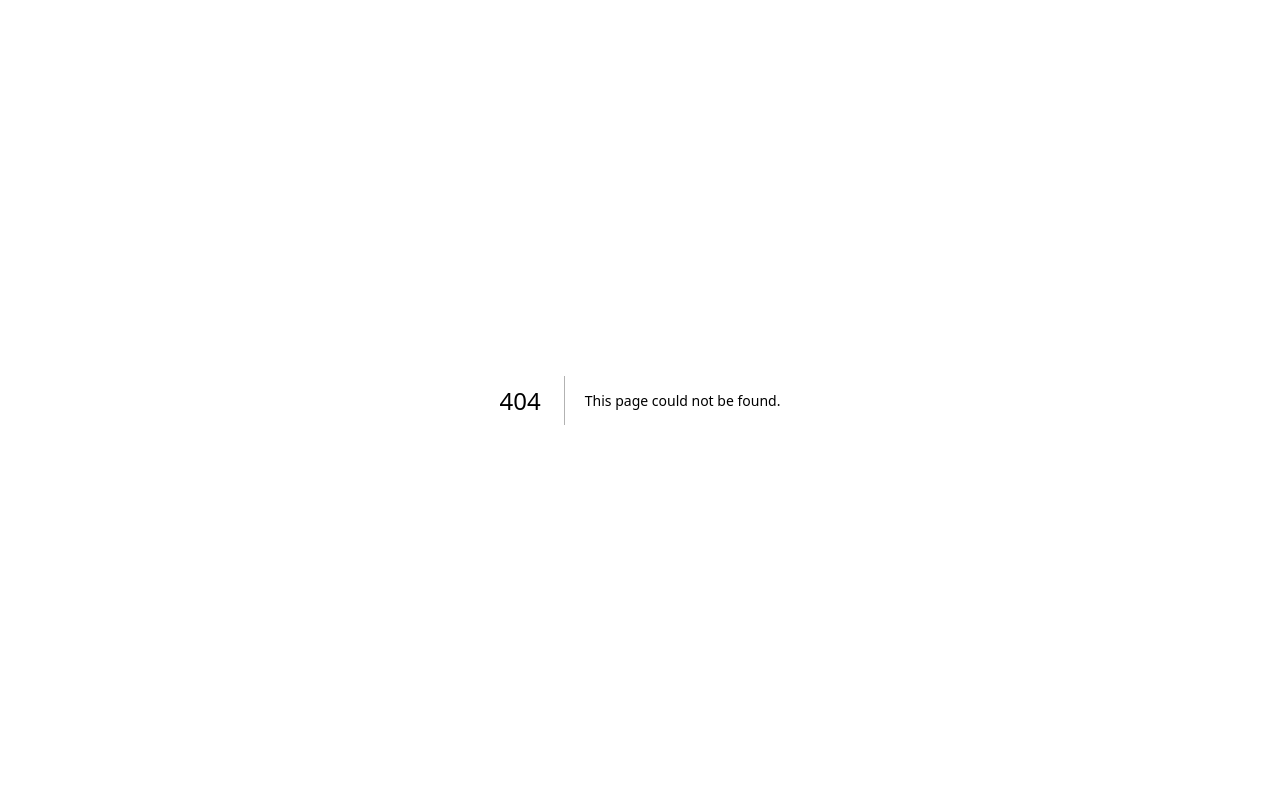
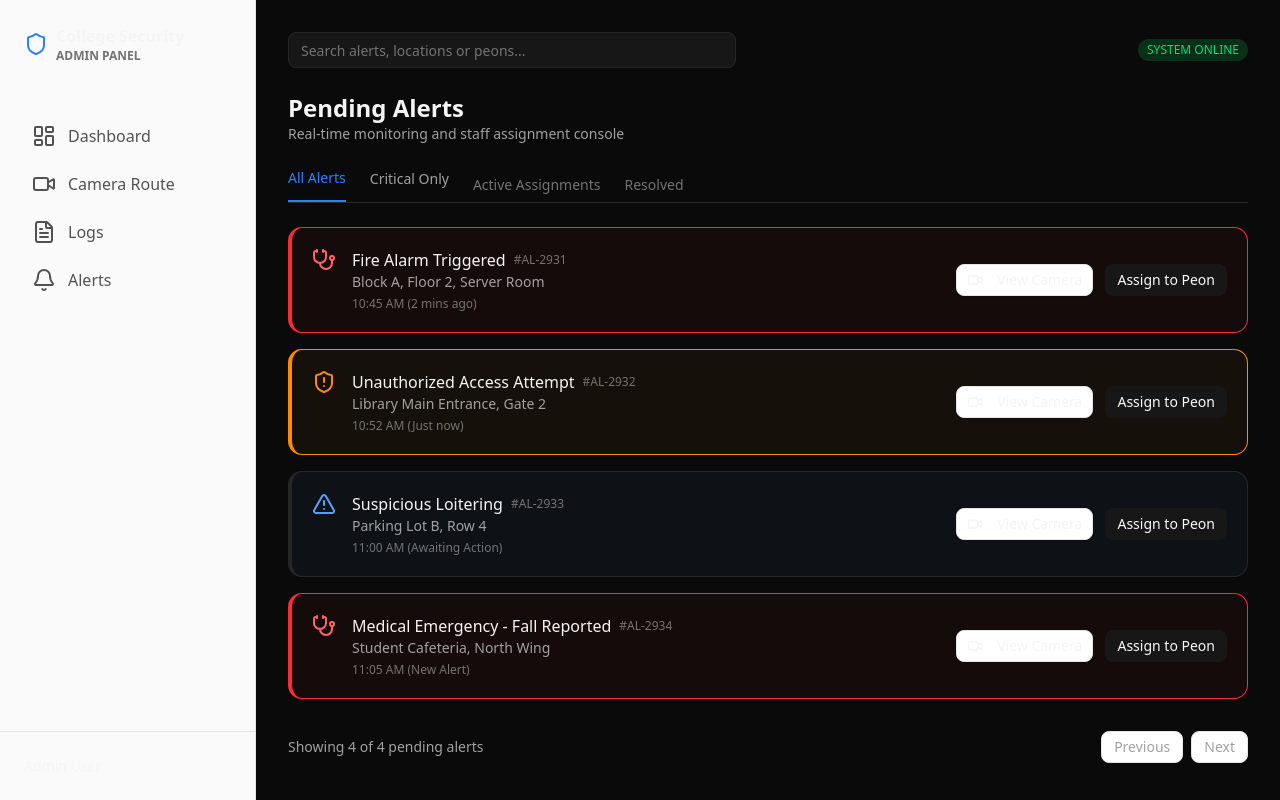
Before and after one commit to SHIVAMYADAV25/hackathon_2026, a Next.js app: page /alerts in a window 1280 px wide. Before the commit this address had no page. Built offline with nearby package versions, Linux system fonts and the light colour scheme.

Commit message:
set provider for UI and also dark and light mode also added

```diff
--- a/app/(auth)/guard/alerts/page.tsx
+++ /dev/null
@@ -1,20 +0,0 @@
-import { auth } from "@clerk/nextjs/server";
-
-export default function GuardAlerts() {
-    //@ts-ignore
-  const { sessionClaims } = auth();
-
-  return (
-    <div>
-      <h1>Guard Alerts</h1>
-      <p>Role: {sessionClaims?.publicMetadata?.role}</p>
-
-      <ul>
-        <li>View alerts</li>
-        <li>Accept alert</li>
-        <li>Resolve alert</li>
-        <li>View logs</li>
-      </ul>
-    </div>
-  );
-}
--- /dev/null
+++ b/app/alerts/page.tsx
@@ -0,0 +1,207 @@
+"use client"
+import { JSX, useContext, useState } from "react"
+import { Button } from "@/components/ui/button"
+import { Badge } from "@/components/ui/badge"
+import { Input } from "@/components/ui/input"
+import {
+  AlertTriangle,
+  Flame,
+  ShieldAlert,
+  Stethoscope,
+  Search,
+  Video
+} from "lucide-react"
+import SideBar from "@/components/SideBar"
+import { UserMode } from "@/context/ModeContext"
+
+/* ---------------- TYPES ---------------- */
+
+type Severity = "CRITICAL" | "HIGH" | "MEDIUM"
+
+interface AlertItem {
+  id: string
+  title: string
+  location: string
+  time: string
+  severity: Severity
+}
+
+/* ---------------- PAGE ---------------- */
+
+const Alerts: React.FC = () => {
+  const {dark, setDark} = useContext(UserMode);
+  const [filter, setFilter] = useState<"ALL" | "CRITICAL">("ALL")
+
+  const alerts: AlertItem[] = [
+    {
+      id: "AL-2931",
+      title: "Fire Alarm Triggered",
+      location: "Block A, Floor 2, Server Room",
+      time: "10:45 AM (2 mins ago)",
+      severity: "CRITICAL"
+    },
+    {
+      id: "AL-2932",
+      title: "Unauthorized Access Attempt",
+      location: "Library Main Entrance, Gate 2",
+      time: "10:52 AM (Just now)",
+      severity: "HIGH"
+    },
+    {
+      id: "AL-2933",
+      title: "Suspicious Loitering",
+      location: "Parking Lot B, Row 4",
+      time: "11:00 AM (Awaiting Action)",
+      severity: "MEDIUM"
+    },
+    {
+      id: "AL-2934",
+      title: "Medical Emergency - Fall Reported",
+      location: "Student Cafeteria, North Wing",
+      time: "11:05 AM (New Alert)",
+      severity: "CRITICAL"
+    }
+  ]
+
+  const filteredAlerts =
+    filter === "CRITICAL"
+      ? alerts.filter(a => a.severity === "CRITICAL")
+      : alerts
+
+  return (
+    <div className="min-h-screen bg-neutral-950 text-neutral-100 flex">
+
+      {/* SIDEBAR */}
+      <SideBar />
+
+      {/* MAIN */}
+      <main className="flex-1 p-8">
+
+        {/* TOP BAR */}
+        <div className="flex justify-between items-center mb-6">
+          <Input
+            placeholder="Search alerts, locations or peons..."
+            className="max-w-md bg-neutral-900 border-neutral-800"
+            // icon={<Search />}
+          />
+          <Badge className="bg-green-500/20 text-green-400">
+            SYSTEM ONLINE
+          </Badge>
+        </div>
+
+        {/* HEADER */}
+        <div className="mb-6">
+          <h1 className="text-2xl font-semibold">Pending Alerts</h1>
+          <p className="text-sm text-neutral-400">
+            Real-time monitoring and staff assignment console
+          </p>
+        </div>
+
+        {/* FILTER TABS */}
+        <div className="flex items-center gap-6 border-b border-neutral-800 mb-6 text-sm">
+          <button
+            onClick={() => setFilter("ALL")}
+            className={`pb-3 ${
+              filter === "ALL"
+                ? "text-blue-500 border-b-2 border-blue-500"
+                : "text-neutral-400"
+            }`}
+          >
+            All Alerts
+          </button>
+
+          <button
+            onClick={() => setFilter("CRITICAL")}
+            className={`pb-3 ${
+              filter === "CRITICAL"
+                ? "text-red-400 border-b-2 border-red-400"
+                : "text-neutral-400"
+            }`}
+          >
+            Critical Only
+          </button>
+
+          <span className="text-neutral-500">Active Assignments</span>
+          <span className="text-neutral-500">Resolved</span>
+        </div>
+
+        {/* ALERT LIST */}
+        <div className="space-y-4">
+          {filteredAlerts.map(alert => (
+            <AlertCard key={alert.id} alert={alert} />
+          ))}
+        </div>
+
+        {/* FOOTER */}
+        <div className="flex justify-between items-center mt-8 text-sm text-neutral-400">
+          <p>Showing {filteredAlerts.length} of {alerts.length} pending alerts</p>
+          <div className="flex gap-2">
+            <Button size="sm" variant="outline">Previous</Button>
+            <Button size="sm" variant="outline">Next</Button>
+          </div>
+        </div>
+
+      </main>
+    </div>
+  )
+}
+
+export default Alerts
+
+/* ---------------- COMPONENTS ---------------- */
+
+interface AlertCardProps {
+  alert: AlertItem
+}
+
+const AlertCard: React.FC<AlertCardProps> = ({ alert }) => {
+  const severityStyles: Record<Severity, string> = {
+    CRITICAL: "border-l-4 border-red-500 bg-red-500/5",
+    HIGH: "border-l-4 border-orange-400 bg-orange-400/5",
+    MEDIUM: "border-l-4 border-blue-400 bg-blue-400/5"
+  }
+
+  const severityIcon: Record<Severity, JSX.Element> = {
+    CRITICAL: <Stethoscope className="text-red-400" />,
+    HIGH: <ShieldAlert className="text-orange-400" />,
+    MEDIUM: <AlertTriangle className="text-blue-400" />
+  }
+
+  return (
+    <div
+      className={`flex justify-between items-center p-5 rounded-xl border border-neutral-800 ${severityStyles[alert.severity]}`}
+    >
+      <div className="flex items-start gap-4">
+        {severityIcon[alert.severity]}
+
+        <div>
+          <h3 className="font-medium flex items-center gap-2">
+            {alert.title}
+            <span className="text-xs text-neutral-500">
+              #{alert.id}
+            </span>
+          </h3>
+
+          <p className="text-sm text-neutral-400">
+            {alert.location}
+          </p>
+
+          <p className="text-xs text-neutral-500 mt-1">
+            {alert.time}
+          </p>
+        </div>
+      </div>
+
+      <div className="flex items-center gap-3">
+        <Button size="sm" variant="outline">
+          <Video className="w-4 h-4 mr-2" />
+          View Camera
+        </Button>
+
+        <Button size="sm">
+          Assign to Peon
+        </Button>
+      </div>
+    </div>
+  )
+}
--- a/app/camera/page.tsx
+++ b/app/camera/page.tsx
@@ -1,5 +1,5 @@
 "use client"
-import { useState, useEffect, type ReactNode } from "react"
+import { useState, useEffect, type ReactNode, useContext } from "react"
 import { Button } from "@/components/ui/button"
 import { Switch } from "@/components/ui/switch"
 import { Badge } from "@/components/ui/badge"
@@ -17,6 +17,7 @@ import {
   Settings2Icon
 } from "lucide-react"
 import SideBar from "@/components/SideBar"
+import { UserMode } from "@/context/ModeContext"
 
 /* ---------------- TYPES ---------------- */
 
@@ -41,7 +42,7 @@ interface CameraCardProps {
 /* ---------------- PAGE ---------------- */
 
 const CameraRoute: React.FC = () => {
-  const [dark, setDark] = useState<boolean>(false)
+  const {dark, setDark} = useContext(UserMode);
 
   useEffect(() => {
     if (dark) document.documentElement.classList.add("dark")
--- a/app/dashboard/page.tsx
+++ b/app/dashboard/page.tsx
@@ -1,6 +1,6 @@
 "use client";
 
-import { useState, useEffect, JSX } from "react";
+import { useState, useEffect, JSX, useContext } from "react";
 import { useAuth } from "@clerk/nextjs";
 import LogoutButton from "@/components/LogoutButton";
 
@@ -22,12 +22,13 @@ import {
 } from "lucide-react";
 import Link from "next/link";
 import SideBar from "@/components/SideBar";
+import { UserMode } from "@/context/ModeContext";
 
 /* ================= PAGE ================= */
 
 export default function AdminDashboard(): JSX.Element {
   const { isLoaded, userId } = useAuth();
-  const [dark, setDark] = useState(false);
+  const {dark, setDark} = useContext(UserMode);
 
   useEffect(() => {
     if (dark) document.documentElement.classList.add("dark");
--- a/app/layout.tsx
+++ b/app/layout.tsx
@@ -2,6 +2,7 @@ import type { Metadata } from "next";
 import { Geist, Geist_Mono } from "next/font/google";
 import "./globals.css";
 import { ClerkProvider } from "@clerk/nextjs";
+import Provider from "./provider";
 
 const geistSans = Geist({
   variable: "--font-geist-sans",
@@ -29,7 +30,9 @@ export default function RootLayout({
       <body
         className={`${geistSans.variable} ${geistMono.variable} antialiased`}
       >
-        {children}
+        <Provider>
+          {children}
+        </Provider>
       </body>
     </html>
     </ClerkProvider>
--- a/app/logs/page.tsx
+++ b/app/logs/page.tsx
@@ -1,5 +1,5 @@
 "use client"
-import { type ReactNode, useEffect, useState } from "react"
+import { type ReactNode, useContext, useEffect, useState } from "react"
 import { Button } from "@/components/ui/button"
 import { Badge } from "@/components/ui/badge"
 import { Input } from "@/components/ui/input"
@@ -16,6 +16,7 @@ import {
   Moon
 } from "lucide-react"
 import SideBar from "@/components/SideBar"
+import { UserMode } from "@/context/ModeContext"
 
 /* ---------------- TYPES ---------------- */
 
@@ -53,7 +54,7 @@ interface StatCardProps {
 /* ---------------- PAGE ---------------- */
 
 const SecurityLogs: React.FC = () => {
-  const [dark, setDark] = useState(true)
+  const {dark, setDark} = useContext(UserMode);
 
   useEffect(() => {
     if (dark) document.documentElement.classList.add("dark")
--- a/app/page.tsx
+++ b/app/page.tsx
@@ -1,13 +1,15 @@
 "use client";
 
 import Link from "next/link";
-import { useState, useEffect, JSX } from "react";
+import { useState, useEffect, JSX, useContext } from "react";
 import { Button } from "@/components/ui/button";
 import { Switch } from "@/components/ui/switch";
 import { Moon, Sun, Shield, Users, Radio } from "lucide-react";
+import { UserMode } from "@/context/ModeContext";
 
 export default function LandingPage(): JSX.Element {
-  const [dark, setDark] = useState(false);
+
+  const {dark, setDark} = useContext(UserMode);
 
   useEffect(() => {
     if (dark) document.documentElement.classList.add("dark");
--- /dev/null
+++ b/app/provider.tsx
@@ -0,0 +1,22 @@
+"use client"
+import { UserMode } from "@/context/ModeContext";
+import React, { useState } from "react";
+
+type ProviderProps = {
+  children: React.ReactNode;
+};
+
+const Provider = ({ children }: ProviderProps) => {
+
+    const [dark, setDark] = useState(false);
+
+
+
+  return <div>
+    <UserMode.Provider value={{dark,setDark}}>
+    {children}
+    </UserMode.Provider>
+    </div>;
+};
+
+export default Provider;
--- a/app/test/page.tsx
+++ /dev/null
@@ -1,12 +0,0 @@
-import { auth } from "@clerk/nextjs/server";
-
-export default function TestPage() {
-//@ts-ignore
-  const { sessionClaims } = auth();
-
-  return (
-    <pre>
-      {JSON.stringify(sessionClaims?.publicMetadata, null, 2)}
-    </pre>
-  );
-}
--- /dev/null
+++ b/context/ModeContext.tsx
@@ -0,0 +1,3 @@
+import { createContext } from "react";
+
+export const UserMode = createContext<any>(null);
```
